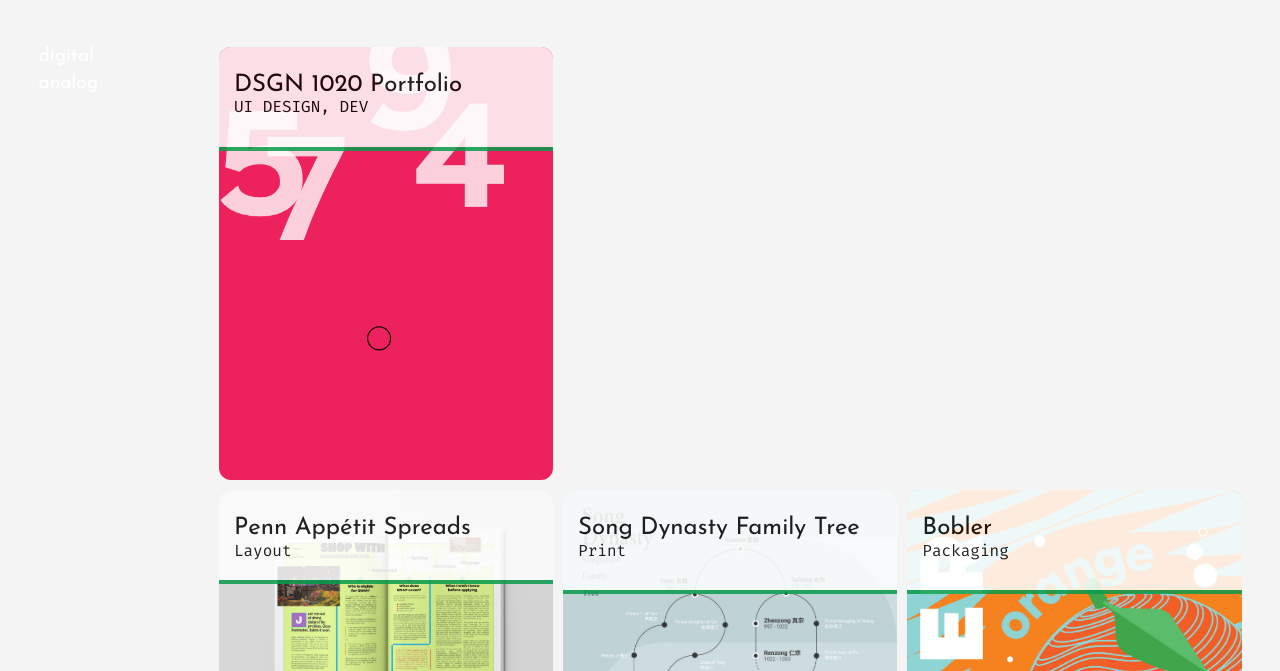
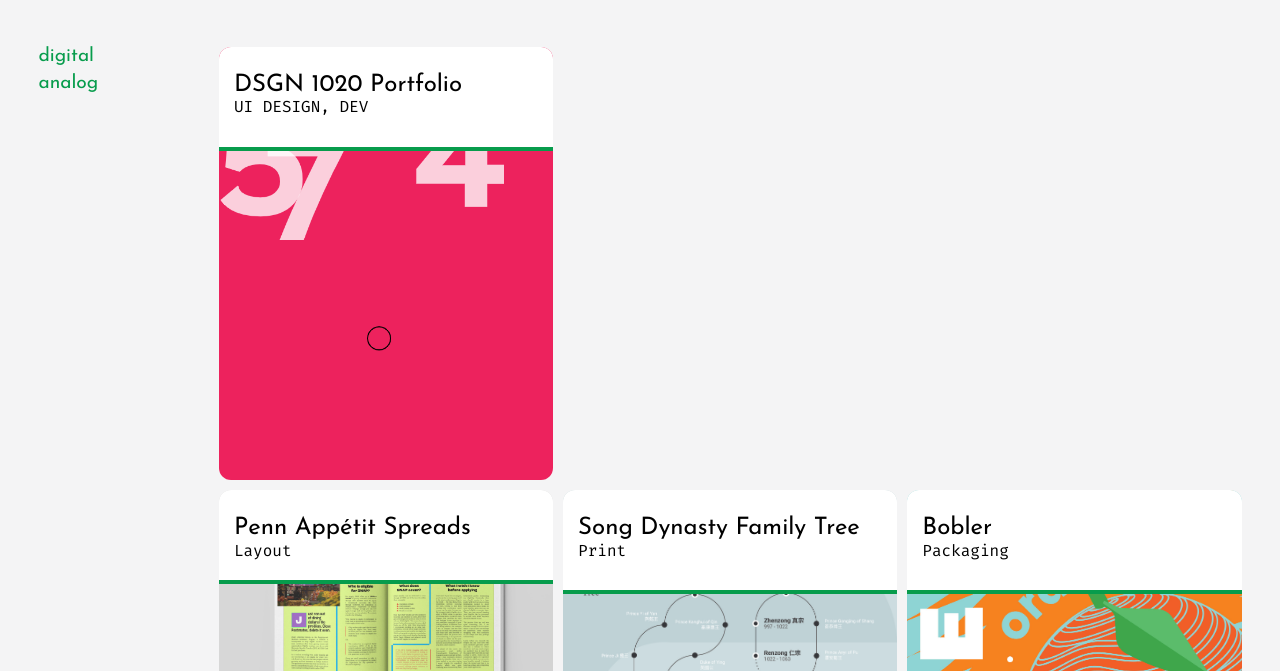
Before and after one commit to j0ycehe/j0ycehe.github.io, a plain HTML site: page work.html in a window 1280 px wide. Shown: the part 129-800 px from the top of the page. Drawn offline with Linux system fonts and the light colour scheme.

Commit message:
Updated sidebar text color + opacity of cards

```diff
--- a/css/work.css
+++ b/css/work.css
@@ -66,7 +66,7 @@ nav {
     top: 30px;
     display: flex;
     flex-direction: column;
-    color: white;
+    color: var(--accent-color);
     font-family: 'Josefin Sans';
     font-size: 1.2em;
     transition: 0.3s ease-in-out;
@@ -134,7 +134,7 @@ h2 {
 
 .info-wrapper {
     background-color: white;
-    opacity: 0.85;
+    opacity: 1;
     border-bottom: var(--accent-color) solid 4px;
     position: absolute;
     width: 100%;
```
